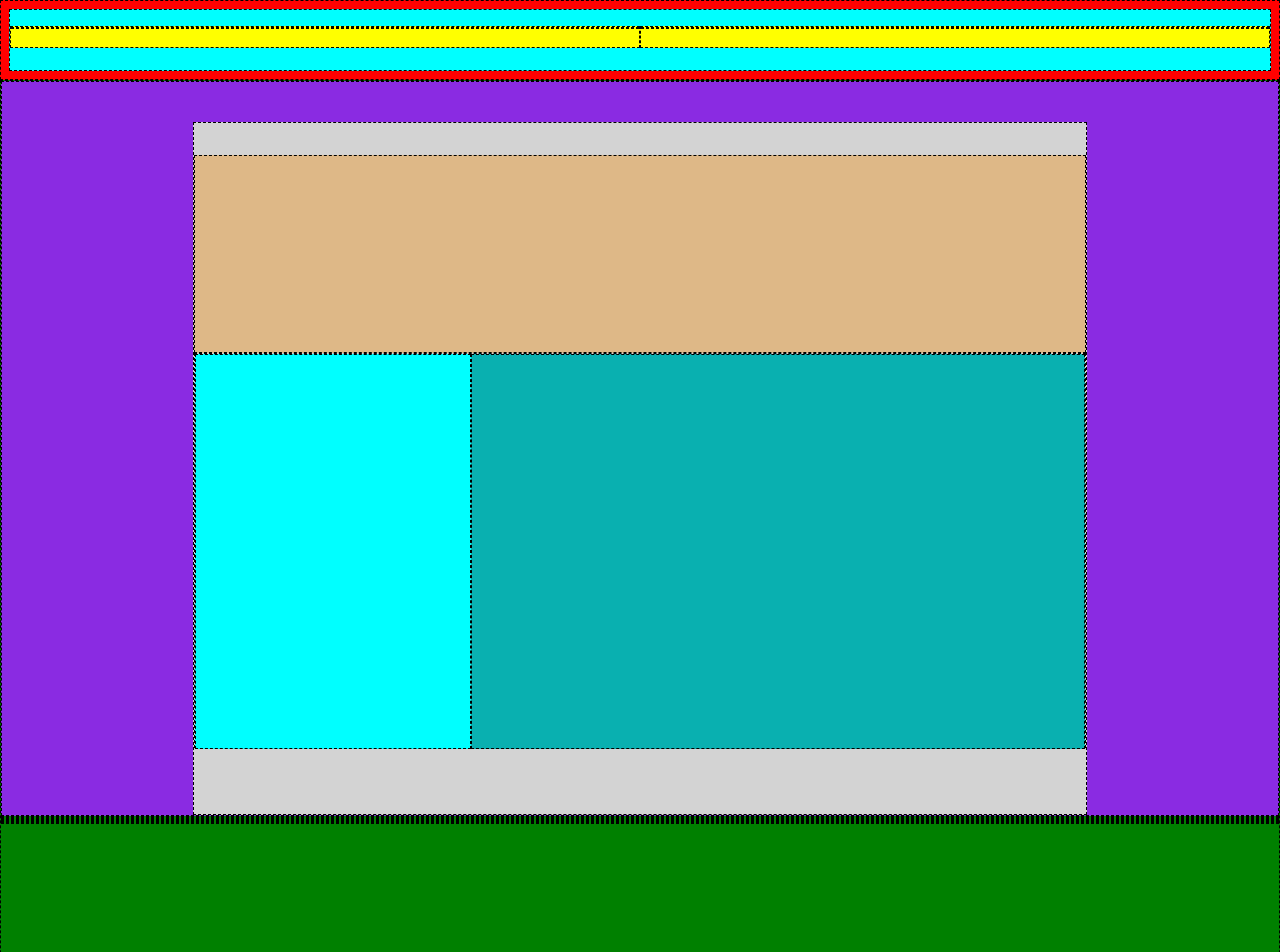
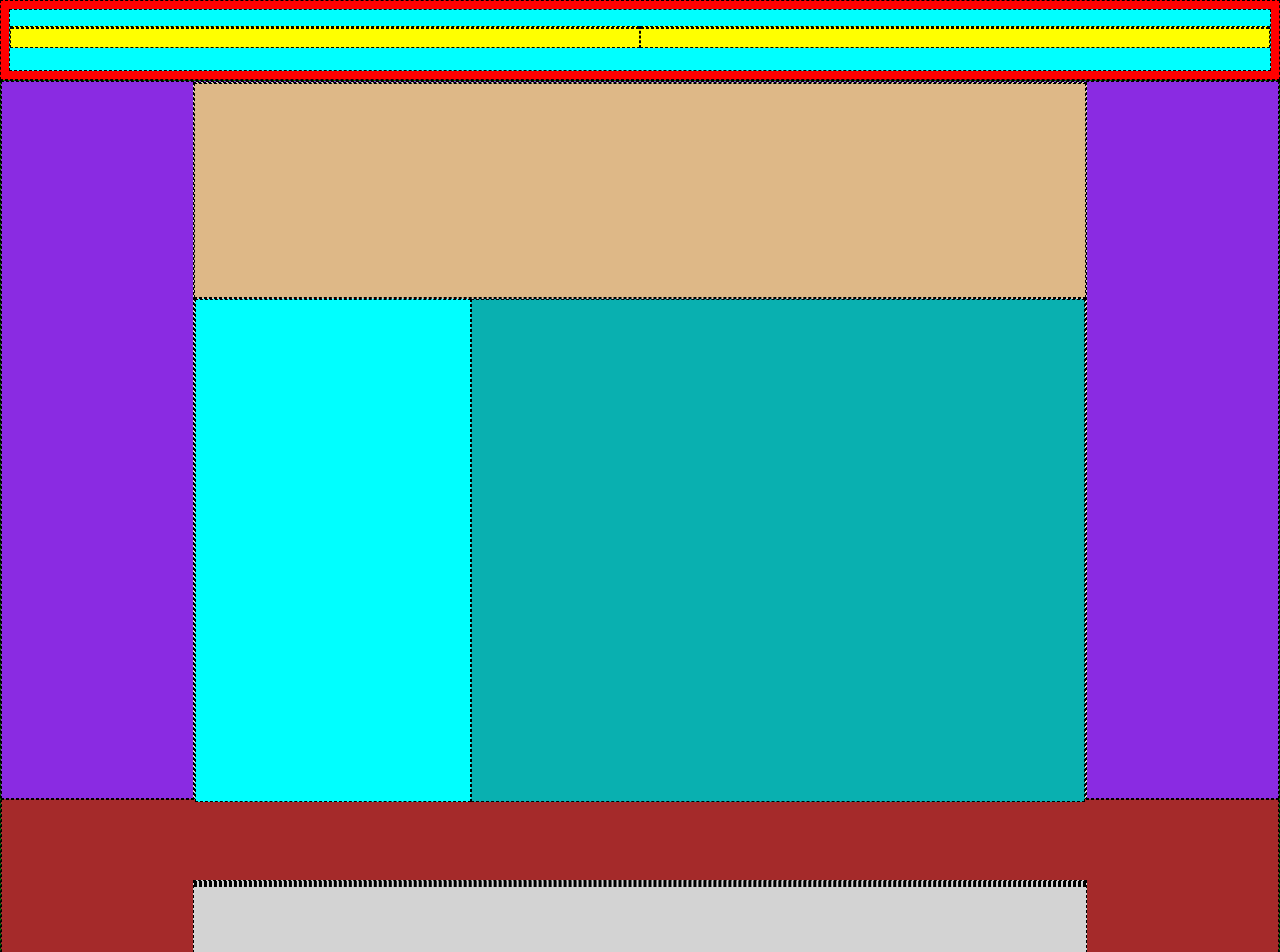
Before and after one commit to francesco-troise/htmlcss-dropbox, a plain HTML site: page index.html in a window 1280 px wide. Shown: the top 952 px of the page. Drawn offline with Linux system fonts and the light colour scheme.

Commit message:
change size from percentage to pixels
sto impiegando tempo a lavorare con il layout a blocchi colarati di questo esercizio, perche se non riesco a far muovere come dico io dei blocchi colaratiben visibili, poi non mi sento sicuro

```diff
--- a/css/style.css
+++ b/css/style.css
@@ -32,32 +32,32 @@
 
 
         .jumbotron{
-            height: 14.85%;
+            height: 718px;
             background-color:blueviolet;
-            padding-top: 2.5rem;
+
 
             .container{
-                height: 100%;
+                height: 718px;
                 background-color: lightgrey;
-                padding-top: 2rem;
+
 
                 h1{
-                    height: 30%;
+                    height: 215px;
                     background-color: burlywood;
                 }
 
                 .row-box{
-                    height: 395px;
+                    height: 503px;
                     display: flex;
 
-                    .col-35{
-                        height: 395px;
+                   .col-35{
+                        height: 503px;
                         width: 350px;
                         background-color: aqua;
                     }
 
                     .col-65{
-                        height: 395px;
+                        height: 503px;
                         width: 780px;
                         background-color: rgb(9, 176, 176);
 
@@ -71,9 +71,16 @@
 
         }
 
-        section .business-plan{
-            height: 28.70%;
+        #business-plan{
+            height: 1425px;
             background-color: brown;
+            padding-top: 5rem;
+
+            .container{
+                height: 100%;
+                background-color: lightgrey;
+            }
+
 
         }
 
--- a/index.html
+++ b/index.html
@@ -38,7 +38,20 @@
 
         </div>
 
-        <section id="business-plan"></section>
+        <section id="business-plan">
+            <div class="container">
+                <h2>
+
+                </h2>
+                <div class="btn-box">
+
+                </div>
+                <div class="column-box">
+
+                </div>
+            </div>
+
+        </section>
 
         <section id="partner"></section>
 
```
